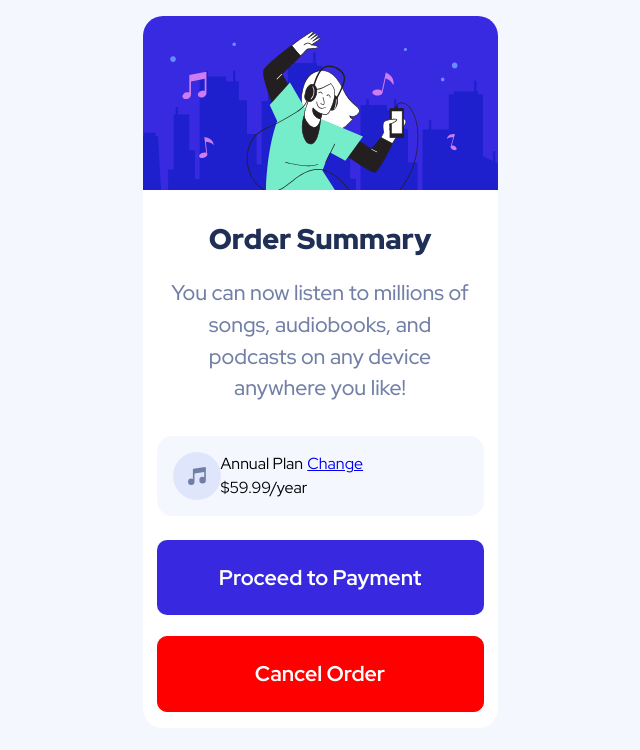
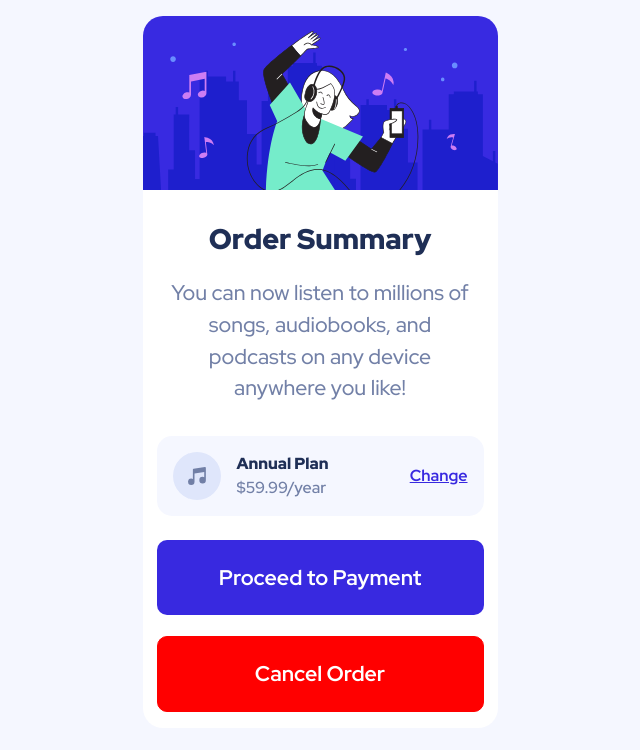
Before and after one commit to dottereldesign/order_summary_component, a plain HTML site: page index.html in a window 1280 px wide. Shown: the whole page, without its empty margins (320-960 px from the left). Drawn offline with Linux system fonts and the light colour scheme.

Commit message:
Add button colours, fluid typography to all elements, spacing to plan container.

```diff
--- a/style.css
+++ b/style.css
@@ -61,6 +61,7 @@ body {
 }
 /* A elements that don't have a class get default styles */
 a:not([class]) {
+  -webkit-text-decoration-skip: ink;
   text-decoration-skip-ink: auto;
 }
 /* Make images easier to work with */
@@ -84,7 +85,9 @@ select {
   *,
   *::before,
   *::after {
+    -webkit-animation-duration: 0.01ms !important;
     animation-duration: 0.01ms !important;
+    -webkit-animation-iteration-count: 1 !important;
     animation-iteration-count: 1 !important;
     transition-duration: 0.01ms !important;
     scroll-behavior: auto !important;
@@ -136,6 +139,35 @@ p {
   width: calc(375px - 48px);
   margin: 0 auto 1.5em auto;
   border-radius: 15px;
+  align-items: center;
+}
+
+.card_plan-container > img {
+  width: 48px;
+  height: 48px;
+  margin-right: 1em;
+}
+
+.card_plan-container .card_plan-annual {
+  color: var(--clr-neutral-300);
+  font-size: var(--fs-400);
+  font-weight: var(--fw-extra-bold);
+}
+
+.card_plan-container .card_plan-year {
+  color: var(--clr-neutral-200);
+  font-size: var(--fs-400);
+  font-weight: var(--fw-semi-bold);
+}
+
+.card_plan-wrapper {
+  width: 100%;
+}
+
+.card_plan-container a {
+  color: var(--clr-primary-200);
+  font-size: var(--fs-400);
+  font-weight: var(--fw-bold);
 }
 
 button {
```
